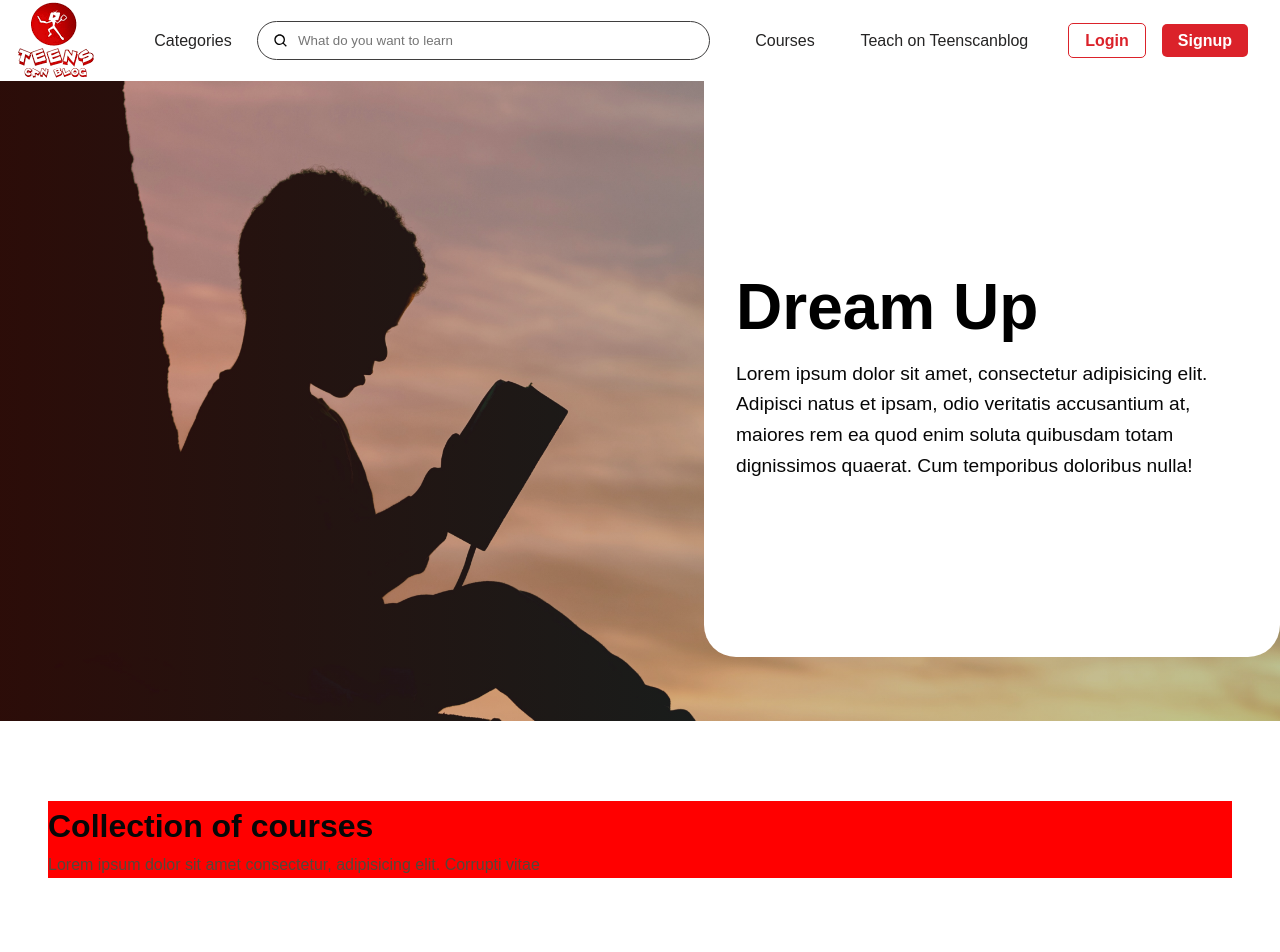
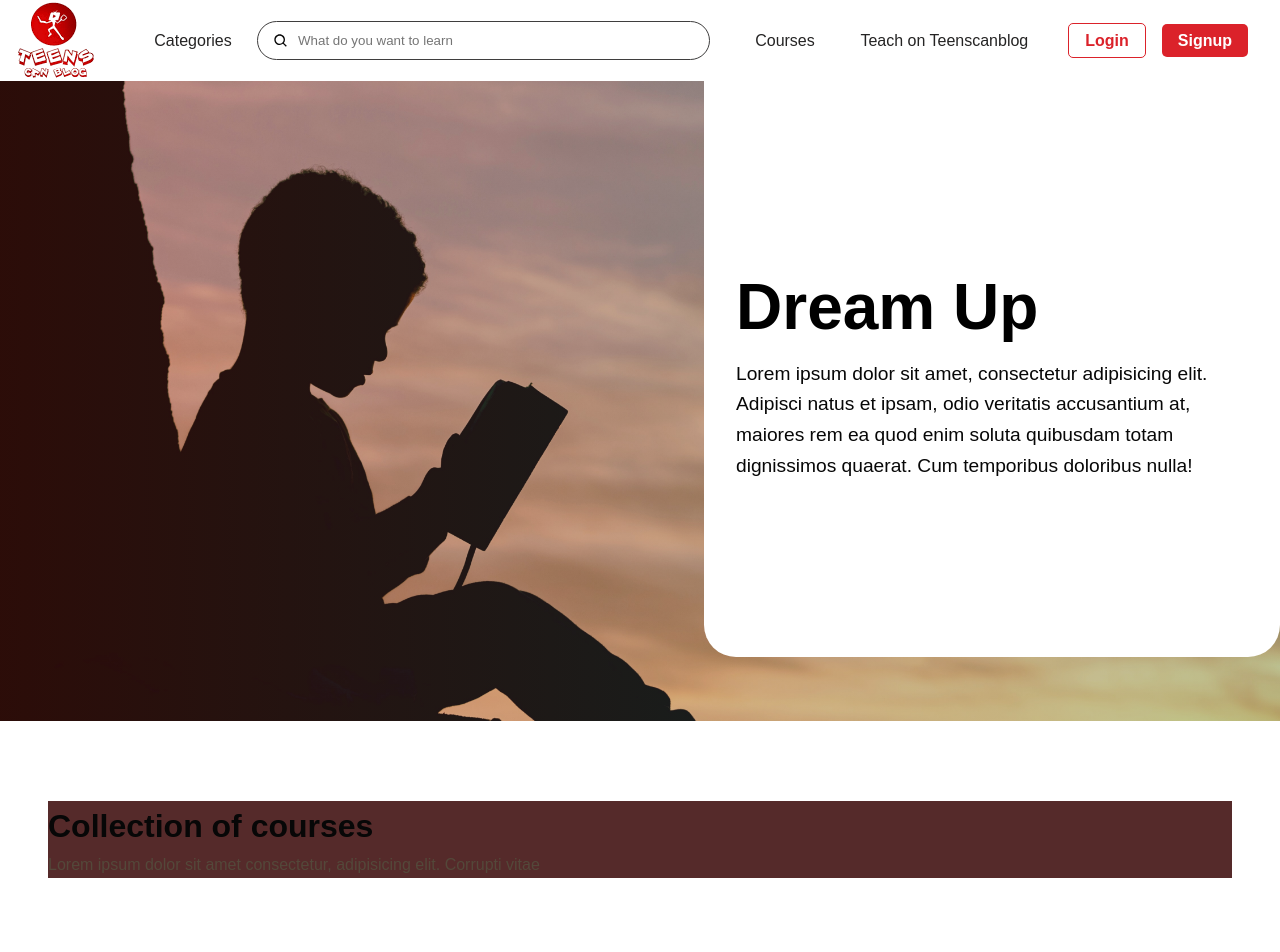
Before and after one commit to Niscolinx/teenscan, a React (Create React App) app: page / in a window 1280 px wide. Shown: the top 952 px of the page. Built offline with nearby package versions, Linux system fonts and the light colour scheme; grey boxes are pictures that could not be loaded; what react-router-last-location would draw is missing.

Commit message:
building the course card

```diff
--- a/src/sass/base/typography.scss
+++ b/src/sass/base/typography.scss
@@ -41,14 +41,14 @@
 }
 
 .section-courses {
-        grid-column: sidebar-end / center-end;
+    grid-column: sidebar-end / center-end;
     margin: 5rem 0;
 
     .courses {
         color: $color-grey-dark-2;
 
-        &_title-box{
-            background-color: red;
+        &_title-box {
+            background-color: rgb(85, 42, 42);
         }
 
         &_subHeading {
--- a/src/sass/components/course_cards.scss
+++ b/src/sass/components/course_cards.scss
@@ -25,6 +25,8 @@
         }
 
         &_title {
+
+            font-family: $font-display;
         }
         &_creator {
         }
```
